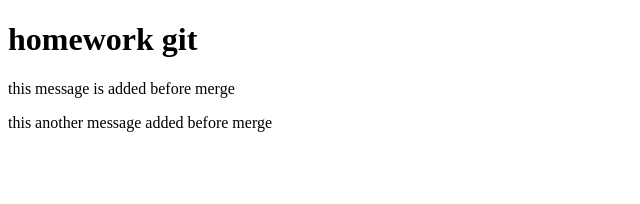
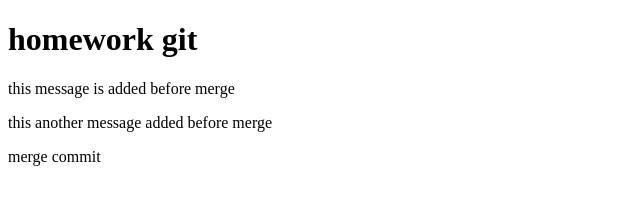
Before and after one commit to andrey-arnapolin/homework-git, a plain HTML site: page index.html in a window 1280 px wide. Shown: the whole page, without its empty margins (0-640 px from the left). Drawn offline with Linux system fonts and the light colour scheme.

Commit message:
merge dev into master

```diff
--- a/index.html
+++ b/index.html
@@ -10,5 +10,6 @@
 	<h1>homework git</h1>
 	<p>this message is added before merge</p>
 	<p>this another message added before merge</p>
+	<p>merge commit</p>
 </body>
 </html>
```
